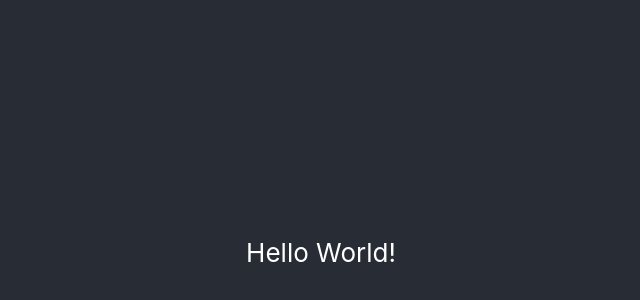
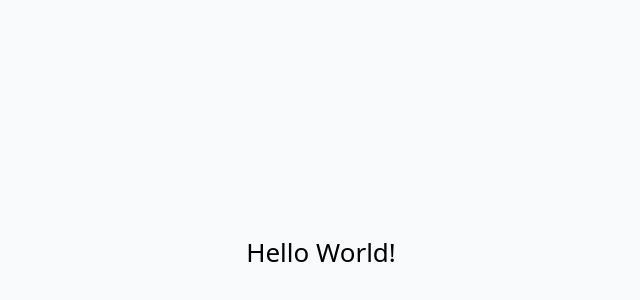
Before and after one commit to neildevas/grublist, a React (Create React App) app: page / in a window 1280 px wide. Shown: the part 148-448 px from the top of the page, without its empty margins (319-959 px from the left). Built offline with nearby package versions, Linux system fonts and the light colour scheme.

Commit message:
Install tailwind and attempt to format prettier

```diff
--- a/src/App.css
+++ b/src/App.css
@@ -14,7 +14,6 @@
 }
 
 .App-header {
-  background-color: #282c34;
   min-height: 100vh;
   display: flex;
   flex-direction: column;
--- a/src/App.tsx
+++ b/src/App.tsx
@@ -4,7 +4,7 @@ import HelloWorld from "./HelloWorld"
 
 function App() {
   return (
-    <div className='App'>
+    <div className='App bg-gray-50'>
       <header className='App-header'>
         <HelloWorld text='World!' />
       </header>
--- a/src/HelloWorld.tsx
+++ b/src/HelloWorld.tsx
@@ -1,9 +1,10 @@
-import React from "react";
+import React from 'react';
+import "./App.css";
 
 interface Props {
   text: string;
 }
 
-const HelloWorld: React.FC<Props> = ({ text }) => <div>Hello {text}</div>;
+const HelloWorld: React.FC<Props> = ({ text }) => <div className='text-black'>Hello {text}</div>;
 
 export default HelloWorld;
--- a/src/index.css
+++ b/src/index.css
@@ -1,13 +1,3 @@
-body {
-  margin: 0;
-  font-family: -apple-system, BlinkMacSystemFont, 'Segoe UI', 'Roboto', 'Oxygen',
-    'Ubuntu', 'Cantarell', 'Fira Sans', 'Droid Sans', 'Helvetica Neue',
-    sans-serif;
-  -webkit-font-smoothing: antialiased;
-  -moz-osx-font-smoothing: grayscale;
-}
-
-code {
-  font-family: source-code-pro, Menlo, Monaco, Consolas, 'Courier New',
-    monospace;
-}
+@tailwind base;
+@tailwind components;
+@tailwind utilities;
--- a/tailwind.config.js
+++ b/tailwind.config.js
@@ -1,5 +1,5 @@
 module.exports = {
-  purge: [],
+  purge: ['./src/**/*.{js,jsx,ts,tsx}', './public/index.html'],
   darkMode: false, // or 'media' or 'class'
   theme: {
     extend: {},
```
Also changed, not shown: 1 other file (tests, documents, lock files or other folders).
